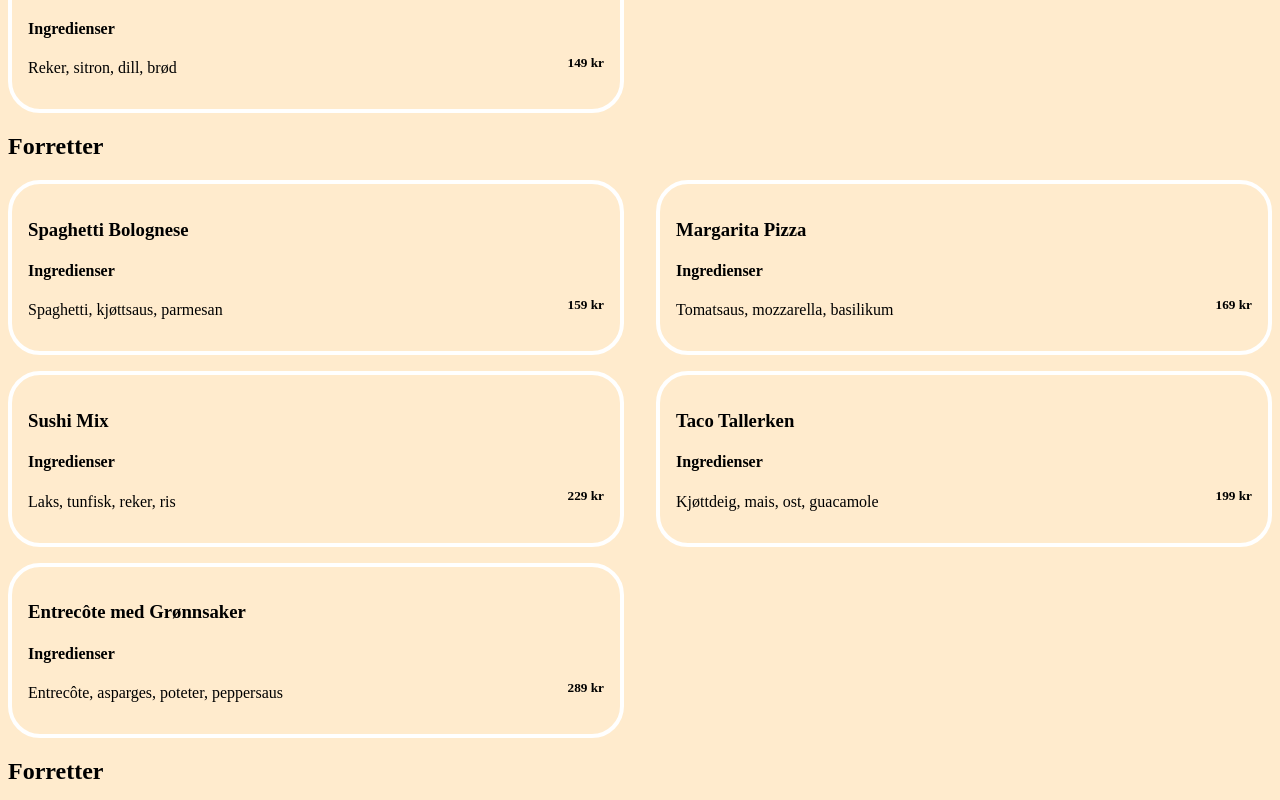
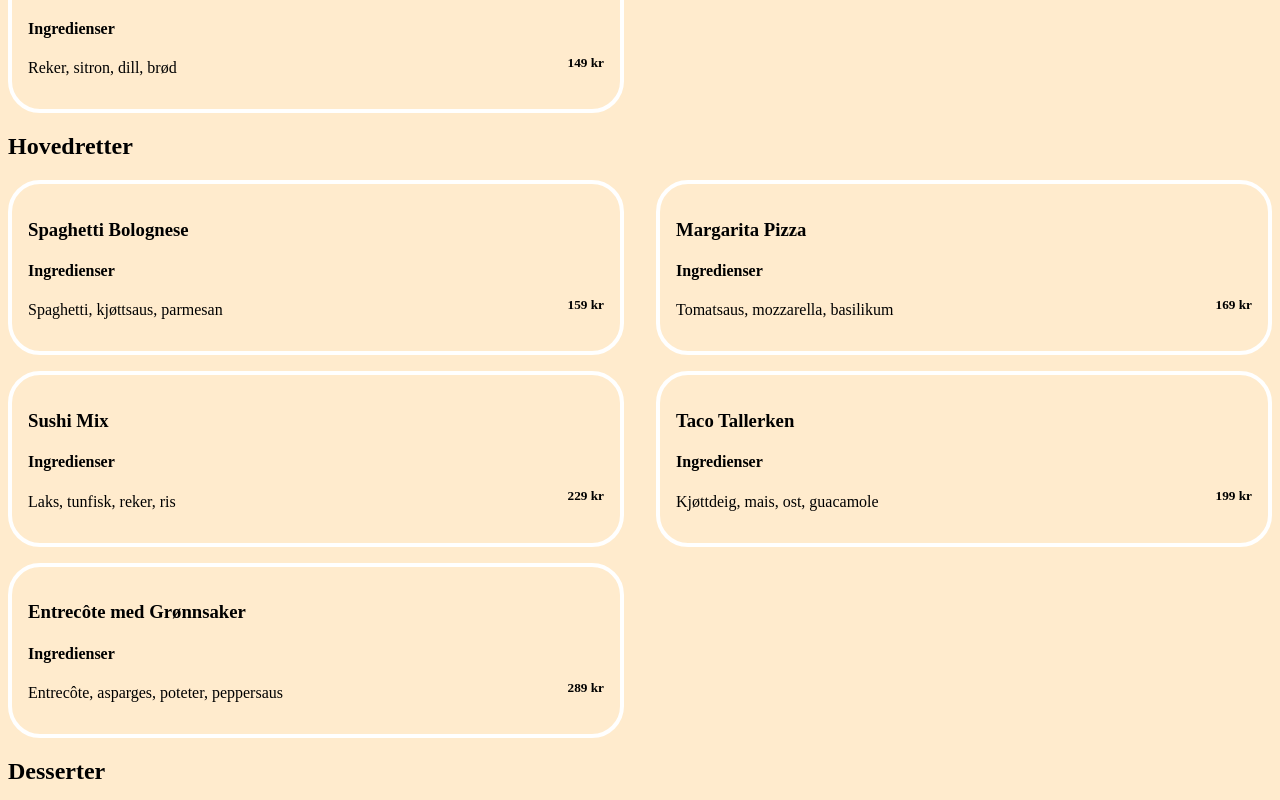
Before and after one commit to boj012026-create/fm3Reactoppg1, a React (Vite) app: page / in a window 1280 px wide. Shown: the part 380-1180 px from the top of the page. Built offline with nearby package versions, Linux system fonts and the light colour scheme.

Commit message:
alt er ikke lenger forretter, men egne kategorier

```diff
--- a/src/App.jsx
+++ b/src/App.jsx
@@ -90,11 +90,11 @@ function App() {
         <Menu menu={appetizers}/>
       </article>
       <article>
-        <h2>Forretter</h2>
+        <h2>Hovedretter</h2>
         <Menu menu={mainCourses}/>
       </article>
       <article>
-        <h2>Forretter</h2>
+        <h2>Desserter</h2>
         <Menu menu={desserts}/>
       </article>
 
```
